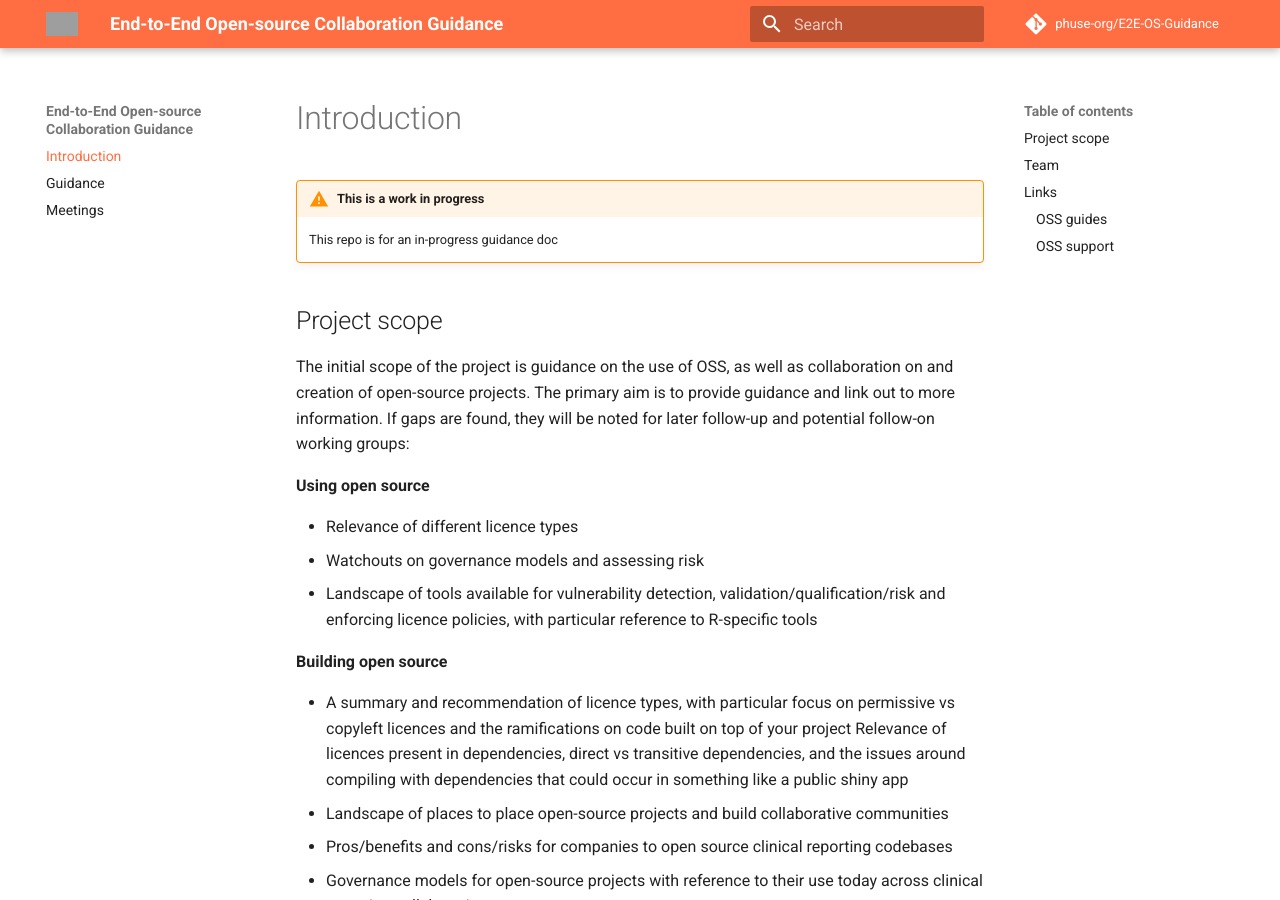
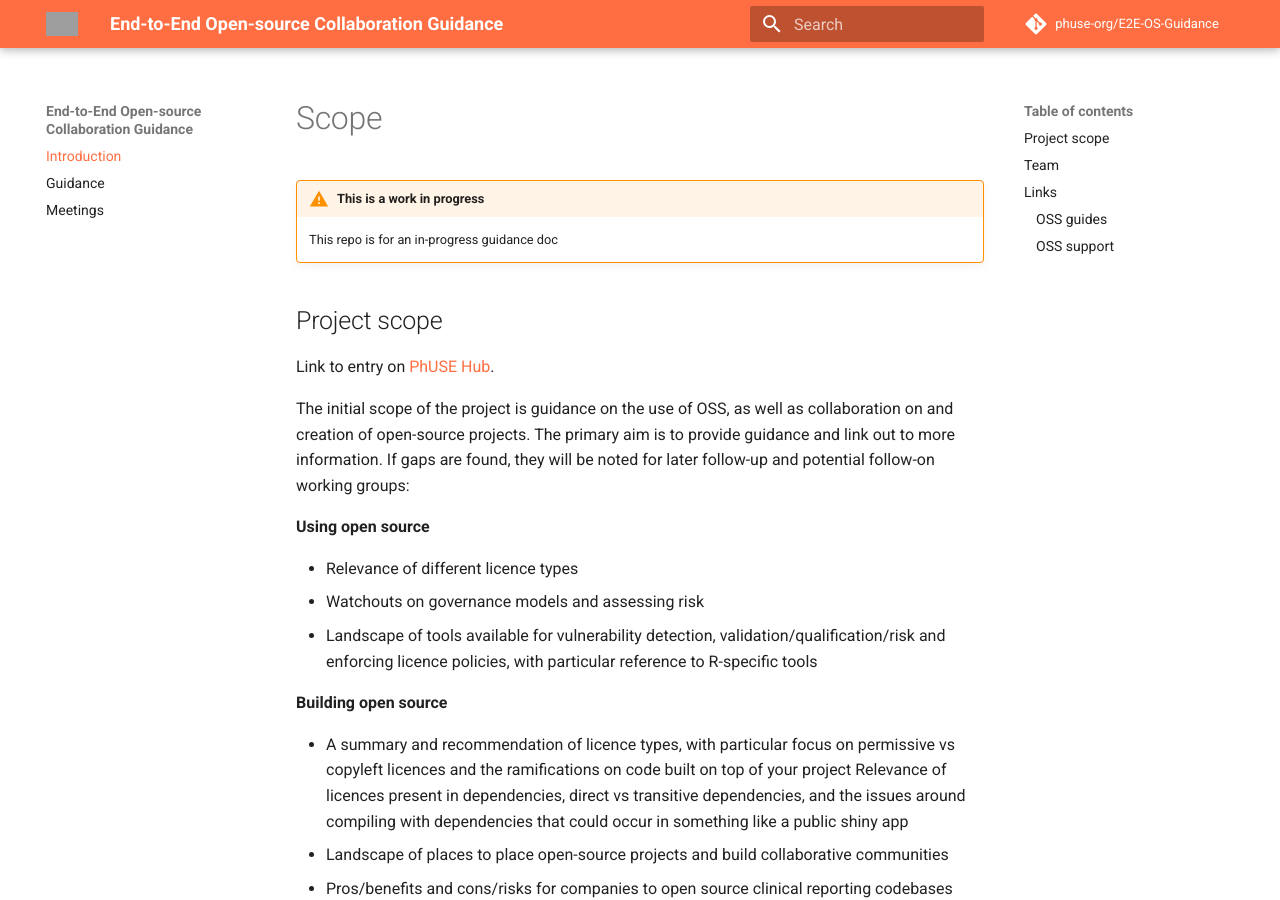
Before and after one commit to phuse-org/E2E-OS-Guidance, an MkDocs documentation site: the page built from docs/index.md, in a window 1280 px wide and 900 px high. Built offline with MkDocs 1.6.1 and Material for MkDocs 9.7.7, drawn with Linux system fonts in a browser that asks for light colours; comment, search, counter and statistics services are not loaded; grey boxes are pictures that could not be loaded.

Commit message:
Update index.md

```diff
--- a/docs/index.md
+++ b/docs/index.md
@@ -1,10 +1,12 @@
-# Introduction
+# Scope
 
 !!! warning "This is a work in progress"
 
     This repo is for an in-progress guidance doc
 
 ## Project scope
+
+Link to entry on [PhUSE Hub](https://advance.phuse.global/display/WEL/End-to-End+Open-source+Collaboration+Guidance).
 
 The initial scope of the project is guidance on the use of OSS, as well as collaboration on and creation of open-source projects. The primary aim is to provide guidance and link out to more information. If gaps are found, they will be noted for later follow-up and potential follow-on working groups:
 
```
